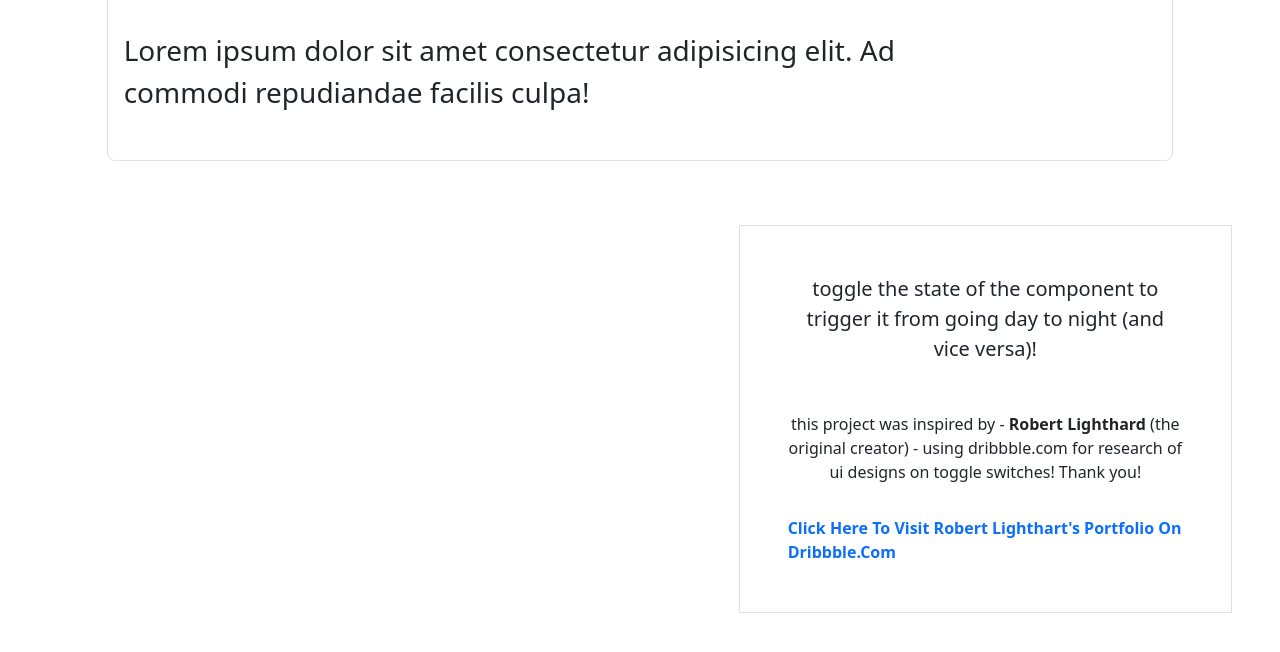
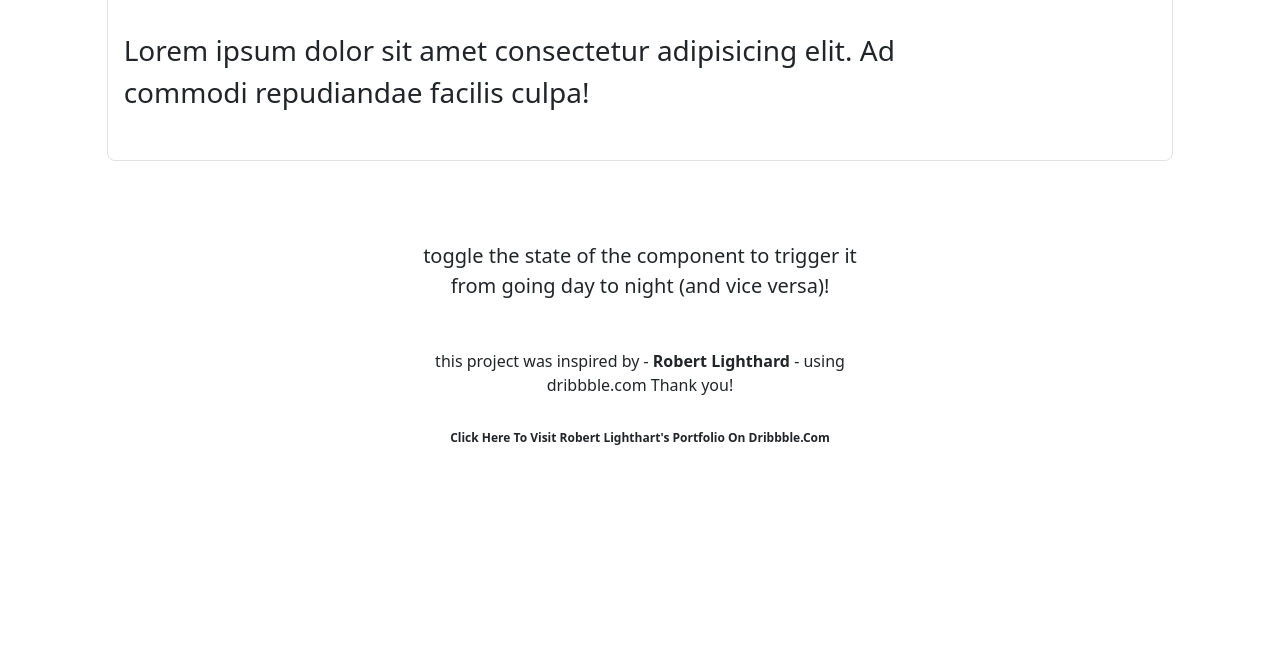
Before and after one commit to darrellhubbardportfolio/toggle, a website: page views/index.html in a window 1280 px wide. Shown: the part 180-832 px from the top of the page. After the commit the page ends 800 px from the top, so only its background shows below. Drawn offline with nearby package versions, Linux system fonts and the light colour scheme; no server answers.

Commit message:
centering project

```diff
--- a/views/index.html
+++ b/views/index.html
@@ -18,15 +18,15 @@
 	</header>
 	<main class="container-fluid col-12 p-5 d-flex align-items-center justify-content-center border-0">
 
-		<article class="container-fluid col-lg-5 d-flex flex-column align-items-center justify-content-center border p-5 ms-auto me-0 gap-3">
+		<article class="container-fluid col-lg-5 d-flex flex-column align-items-center justify-content-center border-0 p-3 mx-auto gap-3">
 
 			<p class="text-center fs-5">toggle the state of the component to trigger it from going day to night (and vice versa)!</p>
 			<!-- this section is where the toggle ui is going to be used -->
 			<div class="container-fluid col-lg-4 border-0 rounded-4 d-flex align-items-center justify-content-center p-0" id="toggle-centerfold"></div>
 			<!-- give credit to the creator -->
-			<p class="text-center col-12 fs-6 text-dark">this project was inspired by - <b>Robert Lighthard </b> (the original creator) - using dribbble.com for research of ui designs on toggle switches! Thank you!</p>
+			<p class="text-center col-12 fs-6 text-dark">this project was inspired by - <b>Robert Lighthard </b> - using dribbble.com Thank you!</p>
 			<!-- show them where to visit -->
-			<a href="https://dribbble.com/RobertLigthart" class="text-decoration-none fw-bold col-12 text-capitalize">click here to visit Robert Lighthart's portfolio on dribbble.com</a>
+			<a href="https://dribbble.com/RobertLigthart" class="text-decoration-none fw-bold col-12 text-capitalize text-center text-dark" style="font-size: 12px;">click here to visit Robert Lighthart's portfolio on dribbble.com</a>
 		</article>
 
 
```
